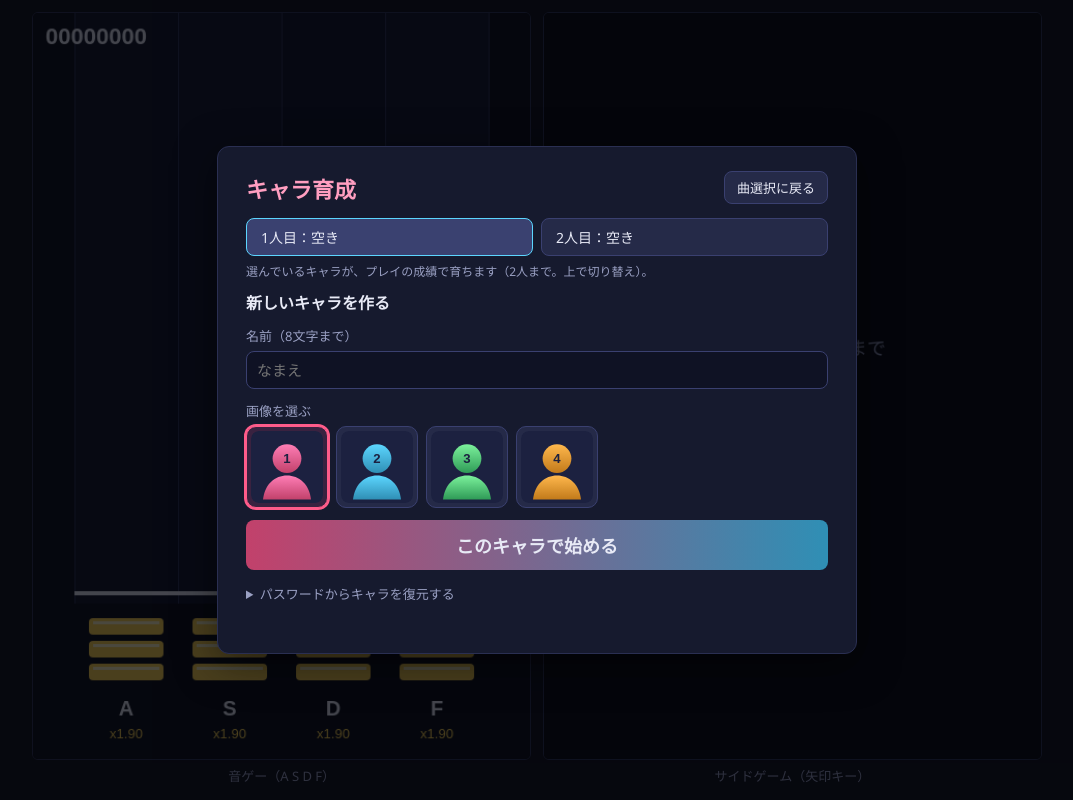
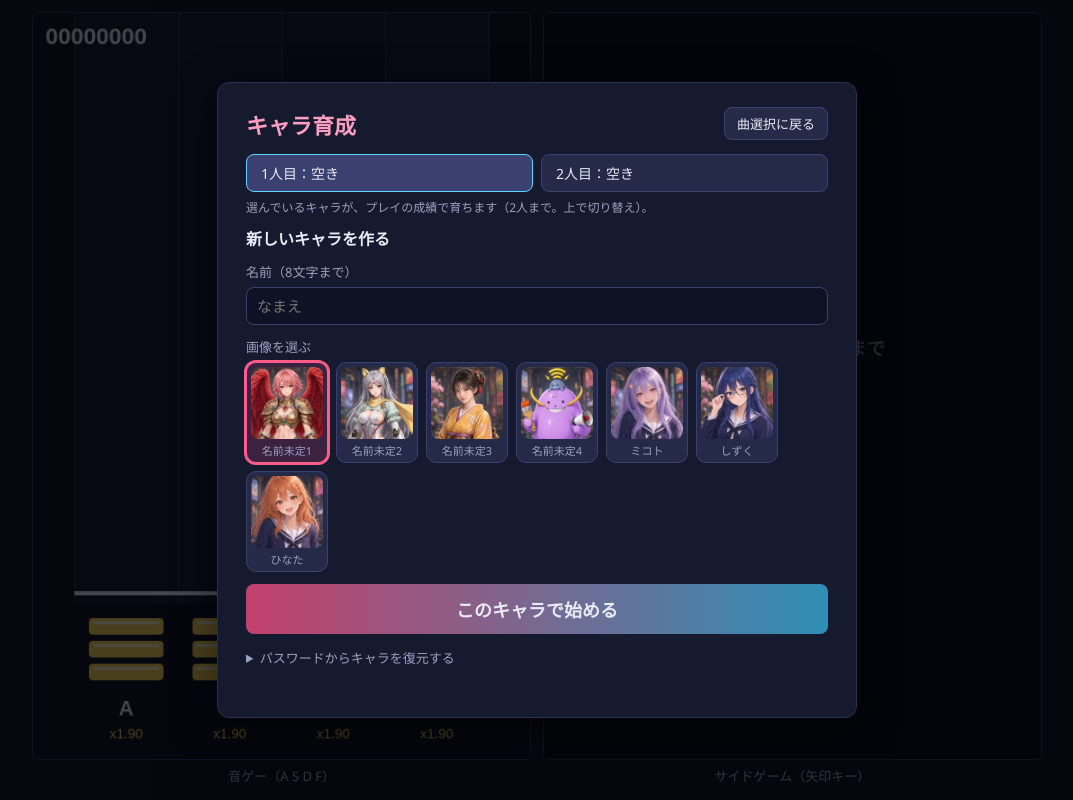
Before and after one commit to berujaman/ehabumi-chaos, a plain HTML site: page index.html in a window 1280 px wide. Both pictures are taken after a click on the button "キャラを作る". Shown: the whole page, without its empty margins (103-1176 px from the left). Drawn offline with Linux system fonts and the light colour scheme.

Commit message:
キャラ育成の画像を描き下ろしの7キャラに差し替え（320×320 webp）、画像のキャラ名を表示
Co-Authored-By: Claude Opus 5.5 <noreply@anthropic.com>

```diff
--- a/css/style.css
+++ b/css/style.css
@@ -104,8 +104,9 @@ button.primary { width: 100%; padding: 12px; font-size: 18px; font-weight: bold;
 .field input, .restore input { font: inherit; font-size: 15px; color: var(--text); background: #0f1224; border: 1px solid #3a4070;
   border-radius: 8px; padding: 8px 10px; flex: 1; min-width: 0; }
 .avatar-list { display: flex; flex-wrap: wrap; gap: 8px; }
-.avatar-pick { padding: 4px; border-radius: 10px; }
+.avatar-pick { padding: 4px; border-radius: 10px; display: flex; flex-direction: column; align-items: center; gap: 3px; }
 .avatar-pick img { display: block; width: 72px; height: 72px; border-radius: 8px; object-fit: cover; }
+.avatar-pick span { font-size: 11px; color: var(--muted); max-width: 76px; overflow: hidden; text-overflow: ellipsis; white-space: nowrap; }
 .avatar-pick.selected { border-color: var(--accent2); box-shadow: 0 0 0 2px var(--accent2); background: #3a2240; }
 .restore { margin-top: 14px; color: var(--muted); font-size: 13px; }
 .restore summary { cursor: pointer; }
@@ -114,7 +115,8 @@ button.primary { width: 100%; padding: 12px; font-size: 18px; font-weight: bold;
 .char-info { flex: 1; min-width: 0; }
 .char-name { font-size: 22px; font-weight: bold; }
 .char-name span { font-size: 14px; color: #ffe066; margin-left: 6px; }
-.char-rec { color: var(--muted); font-size: 12px; margin: 2px 0 8px; }
+.char-rec { color: var(--muted); font-size: 12px; margin: 2px 0; }
+.char-rec + .stats { margin-top: 8px; }
 .stat { display: grid; grid-template-columns: 4em 1fr 3em; align-items: center; gap: 8px; font-size: 13px; margin: 3px 0; }
 .sbar { height: 8px; background: #0f1224; border-radius: 4px; overflow: hidden; }
 .sbar i { display: block; height: 100%; background: linear-gradient(90deg, #2f8fb5, #5cd6ff); }
--- a/js/config.js
+++ b/js/config.js
@@ -39,11 +39,15 @@ RG.config = {
   // ---- キャラ育成 ----
   // 選べるキャラ画像。差し替えは file を変えるだけ（正方形の画像がおすすめ。png / jpg / webp / svg）。
   // 並び順の番号がパスワードに入るので、追加は末尾に（最大64個）。途中を消すと既存のパスワードの絵がずれる
+  // name は画像のキャラ名（キャラ画面に表示）。名前が決まっていないものは仮の名前
   avatars: [
-    { name: 'キャラ1', file: 'img/avatars/avatar1.svg' },
-    { name: 'キャラ2', file: 'img/avatars/avatar2.svg' },
-    { name: 'キャラ3', file: 'img/avatars/avatar3.svg' },
-    { name: 'キャラ4', file: 'img/avatars/avatar4.svg' },
+    { name: '名前未定1', file: 'img/avatars/chara1.webp' },   // 赤い翼の鎧の子
+    { name: '名前未定2', file: 'img/avatars/chara2.webp' },   // 銀髪・機械の腕の子
+    { name: '名前未定3', file: 'img/avatars/chara3.webp' },   // 着物の子
+    { name: '名前未定4', file: 'img/avatars/chara4.webp' },   // 紫の丸いキャラ
+    { name: 'ミコト', file: 'img/avatars/mikoto.webp' },
+    { name: 'しずく', file: 'img/avatars/shizuku.webp' },
+    { name: 'ひなた', file: 'img/avatars/hinata.webp' },
   ],
 
   // ---- 結果の共有 ----
--- a/js/growth/ui.js
+++ b/js/growth/ui.js
@@ -4,7 +4,8 @@
   const $ = id => document.getElementById(id);
   const esc = s => String(s).replace(/[&<>"']/g, ch => ({ '&': '&amp;', '<': '&lt;', '>': '&gt;', '"': '&quot;', "'": '&#39;' }[ch]));
   const avatars = () => RG.config.avatars;
-  const avatarSrc = i => (avatars()[i] || avatars()[0]).file;
+  const avatarOf = i => avatars()[i] || avatars()[0];
+  const avatarSrc = i => avatarOf(i).file;
 
   let view = 'menu';       // menu | chars | battle
   let pickAvatar = 0;      // 作成フォームで選んでいる画像
@@ -14,7 +15,7 @@
   // 練習相手（パスワードなしで対戦できる）。能力の目安：れんしゅう＝数回遊べば勝てる、ライバル＝各能力200台、チャンピオン＝各能力500前後
   const TRAINERS = [
     { name: 'れんしゅう', note: 'まずはここから', avatar: 3, base: 35, bias: {} },
-    { name: 'ライバル', note: '能力200台で互角', avatar: 2, base: 200, bias: { atk: 1.1, spd: 1.1, charm: 0.6 } },
+    { name: 'ライバル', note: '能力200台で互角', avatar: 1, base: 200, bias: { atk: 1.1, spd: 1.1, charm: 0.6 } },
     { name: 'チャンピオン', note: '能力500前後で互角', avatar: 0, base: 500, bias: { atk: 1.1, def: 1.1, charm: 0.7 } },
   ];
   const trainer = t => {
@@ -66,7 +67,7 @@
 
   function createForm() {
     const list = avatars().map((a, i) => `<button type="button" class="avatar-pick${i === pickAvatar ? ' selected' : ''}" data-i="${i}" title="${esc(a.name)}">
-      <img src="${esc(a.file)}" alt="${esc(a.name)}"></button>`).join('');
+      <img src="${esc(a.file)}" alt="${esc(a.name)}"><span>${esc(a.name)}</span></button>`).join('');
     return `
       <h3>新しいキャラを作る</h3>
       <label class="field">名前（${C.NAME_MAX}文字まで）<input type="text" id="newName" maxlength="${C.NAME_MAX}" placeholder="なまえ" autocomplete="off"></label>
@@ -112,6 +113,7 @@
         <img class="char-img" src="${esc(avatarSrc(ch.avatar))}" alt="">
         <div class="char-info">
           <div class="char-name">${esc(ch.name)} <span>Lv${C.level(ch)}</span></div>
+          <div class="char-rec">画像のキャラ：${esc(avatarOf(ch.avatar).name)}</div>
           <div class="char-rec">プレイ ${ch.plays}回 ／ 対戦 ${ch.wins}勝 ${ch.losses}敗</div>
           <div class="stats">${stats}</div>
         </div>
```
Also changed, not shown: img/avatars/avatar1.svg (deleted), img/avatars/avatar2.svg (deleted), img/avatars/avatar3.svg (deleted), img/avatars/avatar4.svg (deleted), img/avatars/chara1.webp (added), img/avatars/chara2.webp (added), img/avatars/chara3.webp (added), img/avatars/chara4.webp (added), img/avatars/hinata.webp (added), img/avatars/mikoto.webp (added), img/avatars/shizuku.webp (added), 1 other file.
